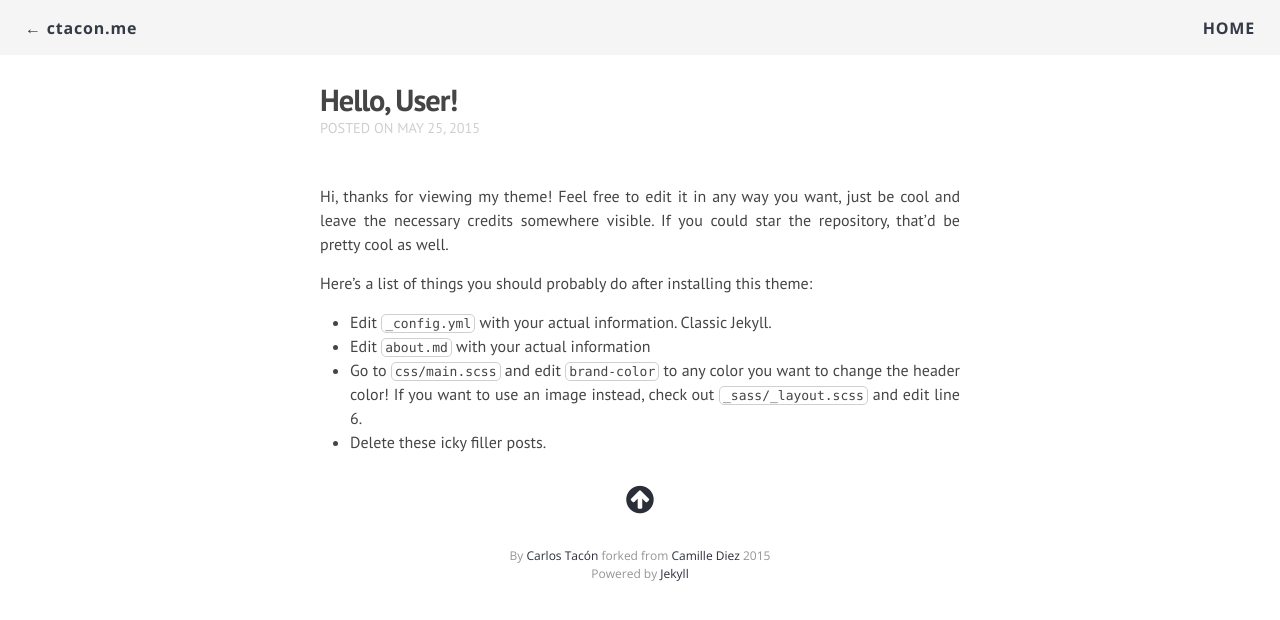
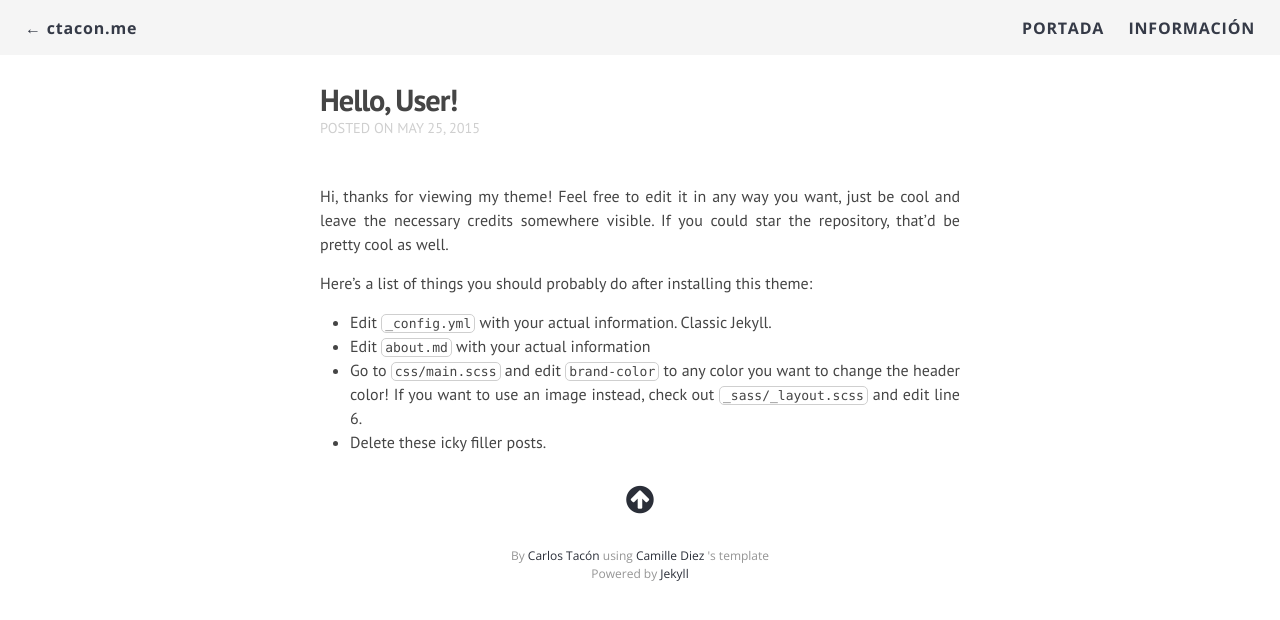
Before and after one commit to carlosjtacon/onclick, a Jekyll site: the page built from _posts/2015-05-25-hello.markdown, in a window 1280 px wide. Shown: the top 620 px of the page. Built offline with Jekyll 4.4.1, drawn with Linux system fonts in a browser that asks for light colours; nearby versions of some CDN libraries; Markdown is read by kramdown in place of the engine named in the settings.

Commit message:
en español

```diff
--- a/_includes/footer.html
+++ b/_includes/footer.html
@@ -1,6 +1,7 @@
 <div class="footer" align="center">
 
-  By <a href=http://ctacon.me target="_blank">Carlos Tacón</a> forked from <a href=http://diezcami.github.io target="_blank">Camille Diez</a> 2015<BR />
+  By <a href=http://ctacon.me target="_blank">Carlos Tacón</a> using <a href=http://diezcami.github.io target="_blank">Camille Diez</a> 's template
+  <br/>
   Powered by <a href=http://jekyllrb.com target="_blank">Jekyll</a>
 
 </div>
--- a/_includes/header.html
+++ b/_includes/header.html
@@ -8,7 +8,7 @@
       </a>
 
       <div class="trigger">
-          <a class="page-link" href="{{ site.baseurl }}/">Home</a>
+          <a class="page-link" href="{{ site.baseurl }}/">Portada</a>
         {% for page in site.pages %}
           {% if page.title %}
           <a class="page-link" href="{{ page.url | prepend: site.baseurl }}">{{ page.title }}</a>
```
Also changed, not shown: about.md (added, +8 -0 lines).
